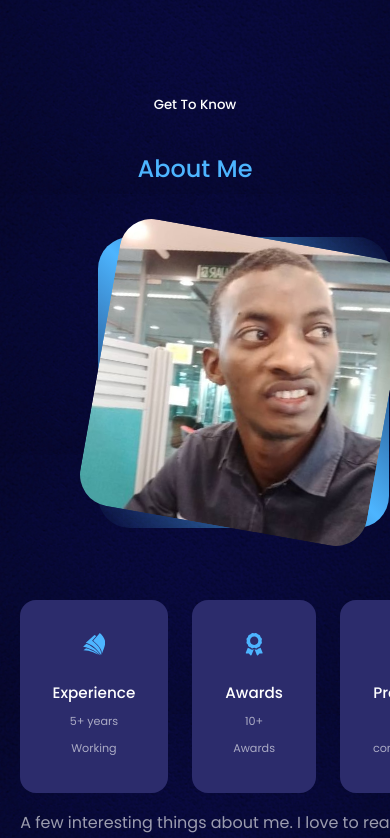
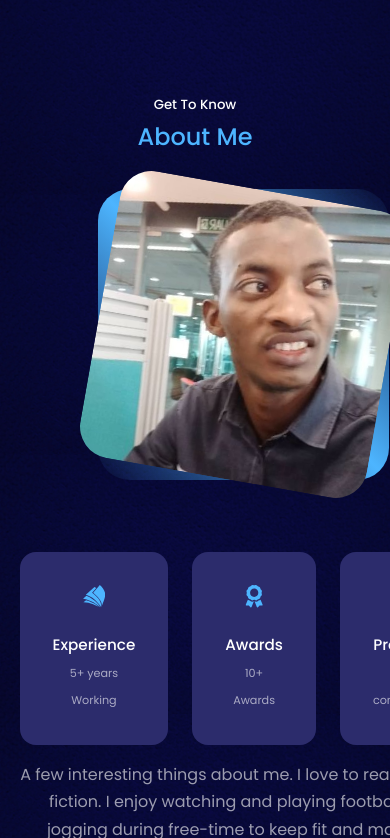
Before and after one commit to ModouLaminJagne/Portfolio, a React (Create React App) app in the folder portfolio/: page / in a window 390 px wide. Shown: the part 846-1684 px from the top of the page. Built offline with nearby package versions, Linux system fonts and the light colour scheme.

Commit message:
Re-edited.

```diff
--- a/portfolio/src/index.css
+++ b/portfolio/src/index.css
@@ -134,7 +134,7 @@ img {
   }
 
   section > h2 {
-    margin-top: 2rem;
+    margin-bottom: 2rem;
   }
 }
 
```
